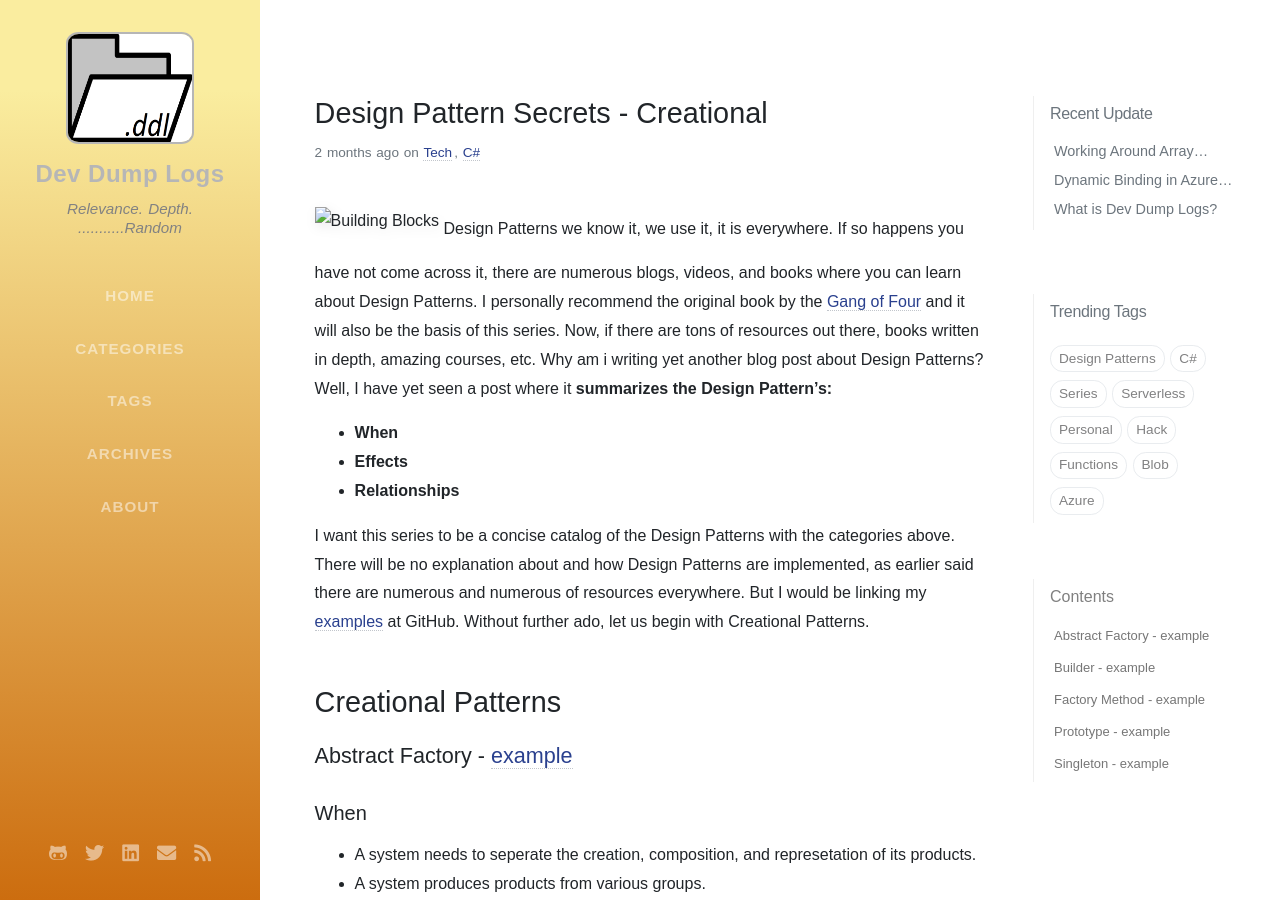
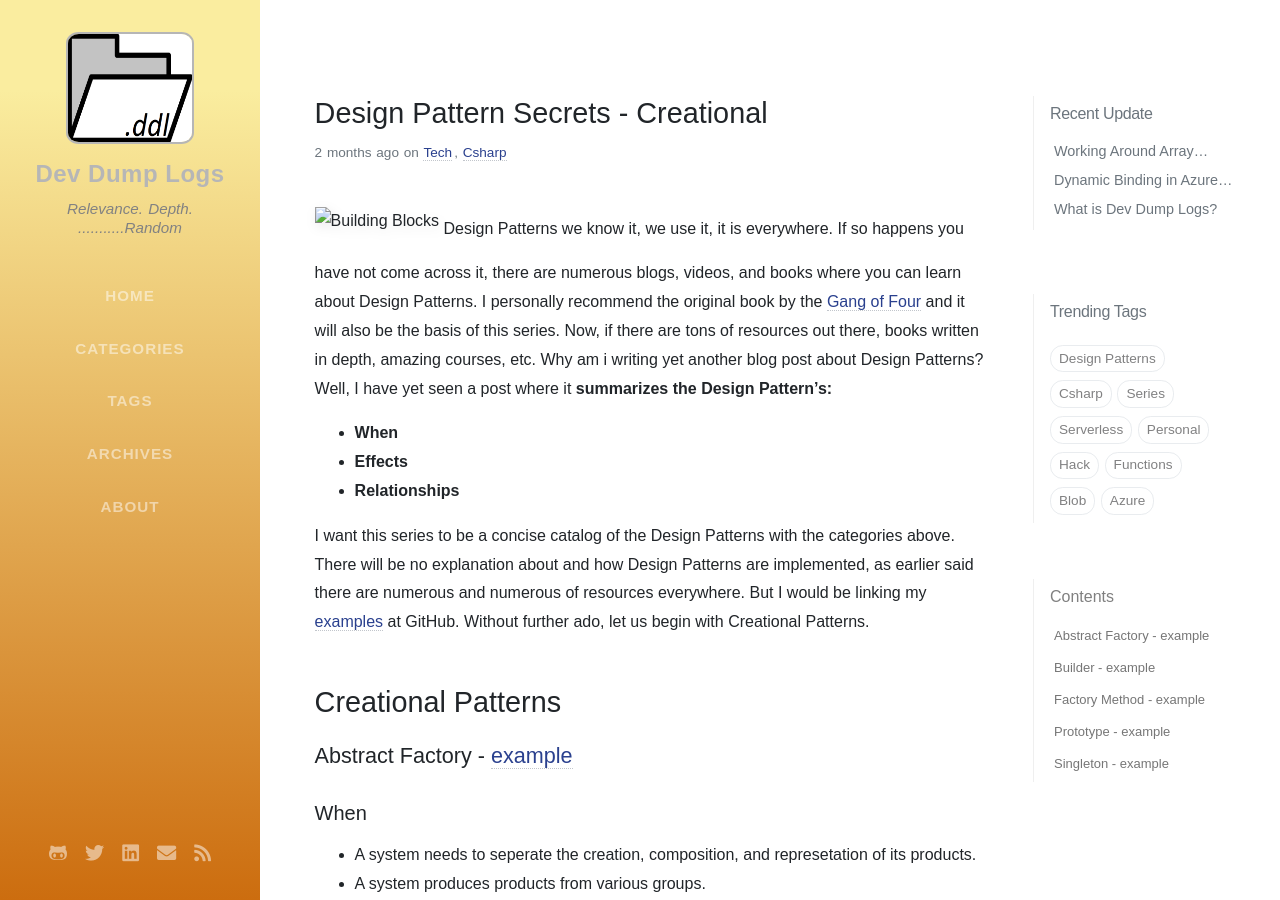
Before and after one commit to IanEscober/ianescober.github.io, a Jekyll site: the page built from _posts/2020-01-14-design-patterns-secrets-creational.md, in a window 1280 px wide and 900 px high. Built offline with Jekyll 4.4.1, drawn with Linux system fonts in a browser that asks for light colours; nearby versions of some CDN libraries; some web fonts are replaced; comment, search, counter and statistics services are not loaded.

Commit message:
Rename 'C#' tags and categories to 'Csharp' to fix url routing

```diff
--- a/_posts/2020-01-14-design-patterns-secrets-creational.md
+++ b/_posts/2020-01-14-design-patterns-secrets-creational.md
@@ -1,8 +1,8 @@
 ---
 title: Design Pattern Secrets - Creational
 date: Y2020-01-14 15:46:20 +0800
-categories: [Tech, C#]
-tags: [C#, Design Patterns, Series]
+categories: [Tech, Csharp]
+tags: [Csharp, Design Patterns, Series]
 seo:
   date_modified: 2020-01-14 15:46:20 +0800
 ---
--- a/categories/c#.html
+++ /dev/null
@@ -1,5 +0,0 @@
----
-layout: category
-title: C#
-category: C#
----
--- /dev/null
+++ b/categories/csharp.html
@@ -0,0 +1,5 @@
+---
+layout: category
+title: Csharp
+category: Csharp
+---
--- a/tags/c#.html
+++ /dev/null
@@ -1,5 +0,0 @@
----
-layout: tag
-title: C#
-tag: C#
----
--- /dev/null
+++ b/tags/csharp.html
@@ -0,0 +1,5 @@
+---
+layout: tag
+title: Csharp
+tag: Csharp
+---
```
Also changed, not shown: _posts/2019-12-30-working-around-array-covariance-in-c#.md (+2 -2 lines), _posts/2020-02-09-design-patterns-secrets-structural.md (+2 -2 lines).
